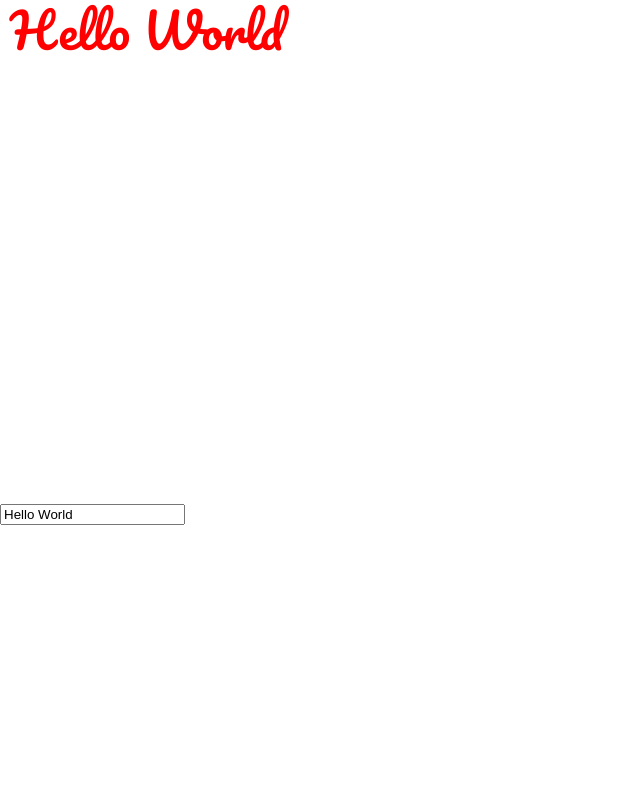
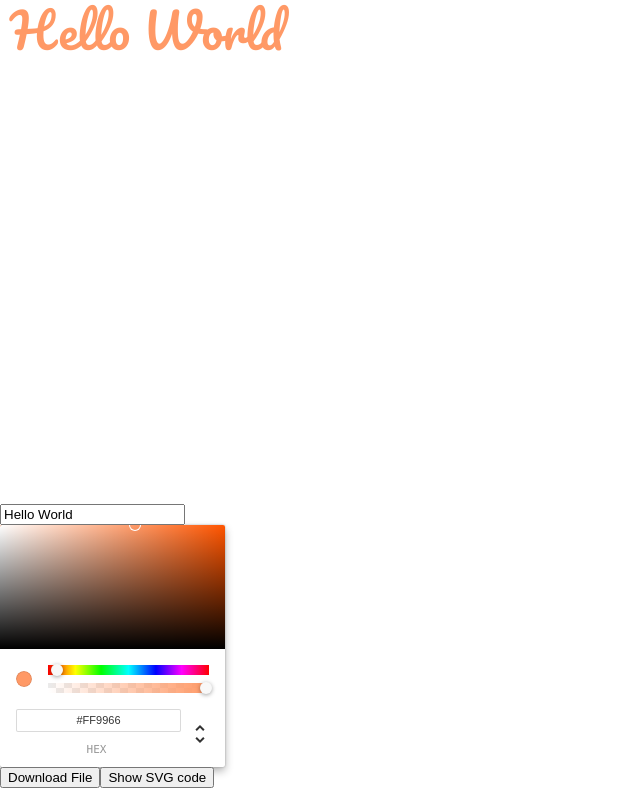
Before and after one commit to fuzinato/text2svg, a React (Create React App) app: page / in a window 1280 px wide. Shown: the whole page, without its empty margins (0-640 px from the left). Built offline with nearby package versions, Linux system fonts and the light colour scheme.

Commit message:
add color picker

```diff
--- a/package.json
+++ b/package.json
@@ -4,6 +4,7 @@
   "private": true,
   "dependencies": {
     "react": "^16.1.1",
+    "react-color": "^2.13.8",
     "react-dom": "^16.1.1",
     "react-scripts": "1.0.17"
   },
--- a/src/App.js
+++ b/src/App.js
@@ -1,20 +1,24 @@
 import React, { Component } from 'react';
-import C2S from './vendor/canvas2svg'
+import C2S from './vendor/canvas2svg';
+import { ChromePicker } from 'react-color';
 import './App.css';
 
 class App extends Component {
   constructor() {
     super()
     this.state = {
-      text: "Hello World"
+      text: "Hello World",
+      color: "#ff9966"
     }
-    this.handleChange = this.handleChange.bind(this)
+    this.handleTextChange = this.handleTextChange.bind(this)
+    this.downloadSVGFile = this.downloadSVGFile.bind(this)
+    this.showSVGCode = this.showSVGCode.bind(this)
   }
 
   renderCanvas() {
-    const text = this.state.text;
+    const { text, color } = this.state;
     const ctx = new C2S(1000, 500);
-    ctx.fillStyle = "red";
+    ctx.fillStyle = `${color}`;
     ctx.font = "48px Pacifico";
     ctx.fillText(`${text}`, 10, 50);
 
@@ -24,9 +28,14 @@ class App extends Component {
     return svg
   }
 
-  handleChange(e) {
+  handleTextChange(e) {
     const text = e.target.value
     this.setState({ text })
+  }
+
+  handleColorChange(colorObj, event) {
+    const color = colorObj.hex
+    this.setState({ color })
   }
 
   renderSvg() {
@@ -35,7 +44,16 @@ class App extends Component {
     this.refs.svgContainer.appendChild(svg)
   }
 
-  componentDidUpdate () {
+  downloadSVGFile() {
+    console.log('call download')
+  }
+
+  showSVGCode() {
+    console.log('show showSVGCode')
+  }
+
+  // Lifecycle hooks
+  componentDidUpdate() {
     this.renderSvg();
   }
 
@@ -47,7 +65,13 @@ class App extends Component {
     return (
       <div>
         <div ref="svgContainer"></div>
-        <input type="text" value={this.state.text} onChange={this.handleChange.bind(this)} />
+        <input type="text" value={this.state.text} onChange={this.handleTextChange.bind(this)} />
+        <ChromePicker
+          color={this.state.color}
+          onChangeComplete={this.handleColorChange.bind(this)}
+        />
+        <button onClick={this.downloadSVGFile}>Download File</button>
+        <button onClick={this.showSVGCode}>Show SVG code</button>
       </div>
     );
   }
```
Also changed, not shown: 1 other file (tests, documents, lock files or other folders).
